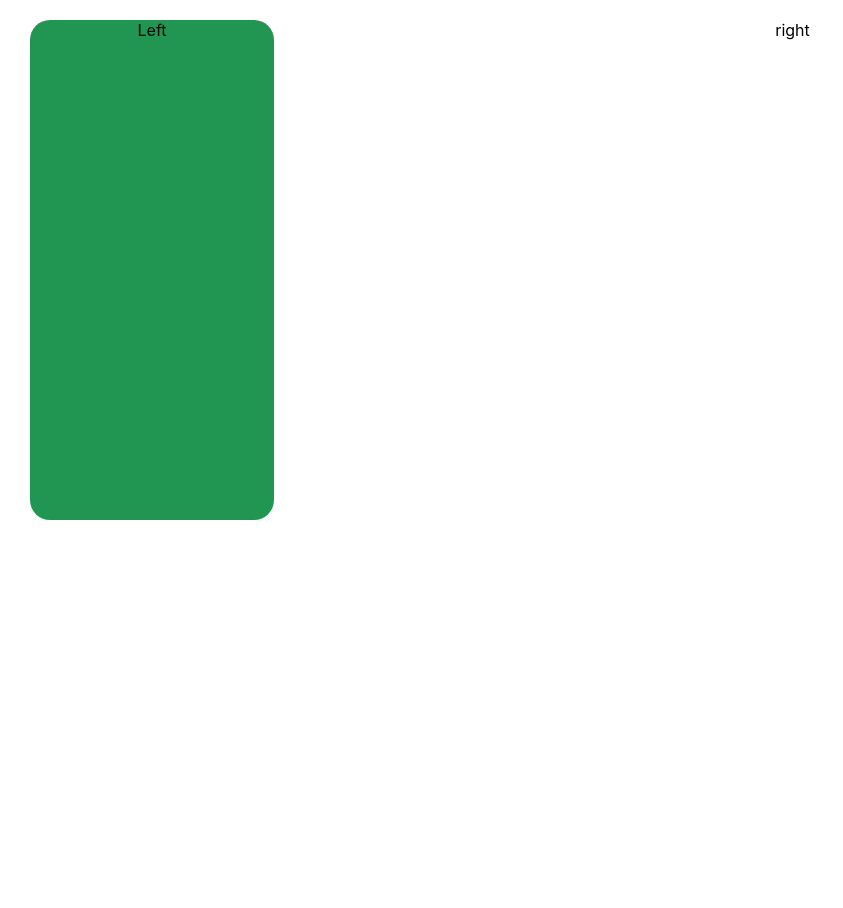
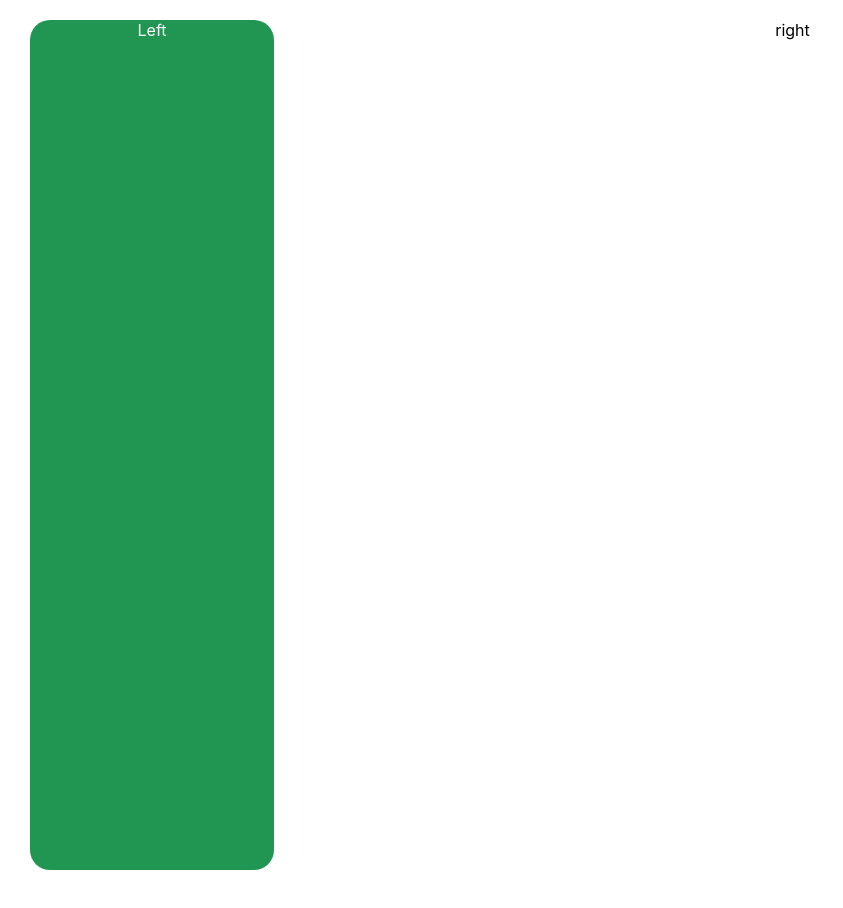
Before and after one commit to murdoch2439/Lyrics-app-admin, a React (Create React App) app: page / in a window 1280 px wide. Shown: the top 908 px of the page, without its empty margins (0-843 px from the left). Built offline with nearby package versions, Linux system fonts and the light colour scheme.

Commit message:
Setting home page

```diff
--- a/src/pages/home.css
+++ b/src/pages/home.css
@@ -7,12 +7,11 @@
 
 }
 .left{
-    height:500px;
+    height:850px;
     width:20%;
     background-color: #219653;
     border-radius:20px;
-
-
+    color:white;
 }
 
 .right{
```
